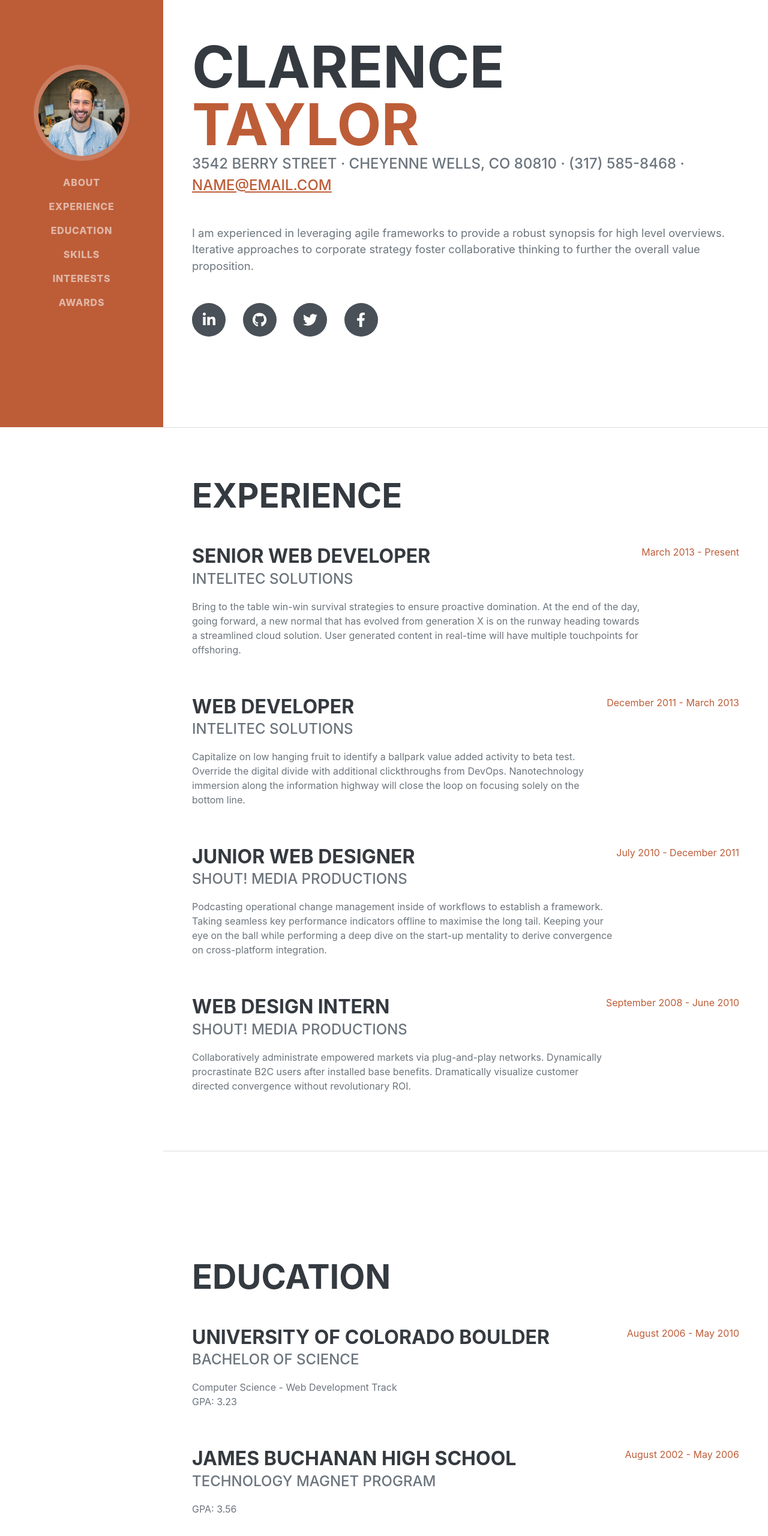
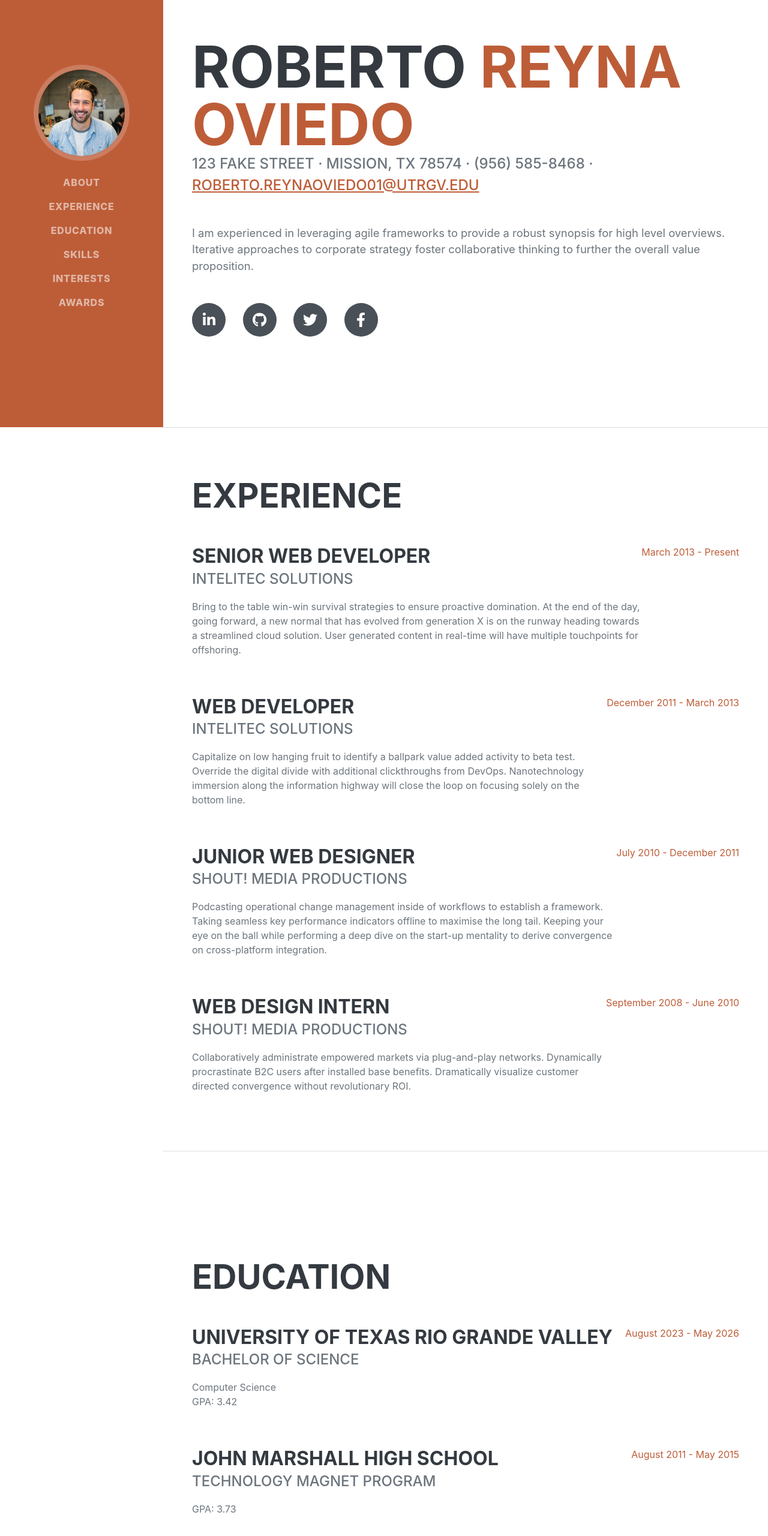
Before and after one commit to ramieleaf/1101-final-project, a plain HTML site: page templates/index.html in a window 1280 px wide. Shown: the part 88-2648 px from the top of the page at 60% size. Drawn offline with nearby package versions, Linux system fonts and the light colour scheme; files that its build step writes are made by us from their sources; a script that the page names is missing; files whose address does not match are found by name; a web font is replaced by a local one.

Commit message:
partial update

```diff
--- a/templates/index.html
+++ b/templates/index.html
@@ -19,7 +19,7 @@
         <!-- Navigation-->
         <nav class="navbar navbar-expand-lg navbar-dark bg-primary fixed-top" id="sideNav">
             <a class="navbar-brand js-scroll-trigger" href="#page-top">
-                <span class="d-block d-lg-none">Clarence Taylor</span>
+                <span class="d-block d-lg-none">Roberto Reyna Oviedo</span>
                 <span class="d-none d-lg-block"><img class="img-fluid img-profile rounded-circle mx-auto mb-2" src="static/img/profile.jpg" alt="..." /></span>
             </a>
             <button class="navbar-toggler" type="button" data-bs-toggle="collapse" data-bs-target="#navbarResponsive" aria-controls="navbarResponsive" aria-expanded="false" aria-label="Toggle navigation"><span class="navbar-toggler-icon"></span></button>
@@ -40,12 +40,12 @@
             <section class="resume-section" id="about">
                 <div class="resume-section-content">
                     <h1 class="mb-0">
-                        Clarence
-                        <span class="text-primary">Taylor</span>
+                        Roberto
+                        <span class="text-primary">Reyna Oviedo</span>
                     </h1>
                     <div class="subheading mb-5">
-                        3542 Berry Street · Cheyenne Wells, CO 80810 · (317) 585-8468 ·
-                        <a href="mailto:name@email.com">name@email.com</a>
+                        123 Fake Street · Mission, TX 78574 · (956) 585-8468 ·
+                        <a href="mailto:name@email.com">roberto.reynaoviedo01@utrgv.edu</a>
                     </div>
                     <p class="lead mb-5">I am experienced in leveraging agile frameworks to provide a robust synopsis for high level overviews. Iterative approaches to corporate strategy foster collaborative thinking to further the overall value proposition.</p>
                     <div class="social-icons">
@@ -102,20 +102,20 @@
                     <h2 class="mb-5">Education</h2>
                     <div class="d-flex flex-column flex-md-row justify-content-between mb-5">
                         <div class="flex-grow-1">
-                            <h3 class="mb-0">University of Colorado Boulder</h3>
+                            <h3 class="mb-0">University of Texas Rio Grande Valley</h3>
                             <div class="subheading mb-3">Bachelor of Science</div>
-                            <div>Computer Science - Web Development Track</div>
-                            <p>GPA: 3.23</p>
+                            <div>Computer Science</div>
+                            <p>GPA: 3.42</p>
                         </div>
-                        <div class="flex-shrink-0"><span class="text-primary">August 2006 - May 2010</span></div>
+                        <div class="flex-shrink-0"><span class="text-primary">August 2023 - May 2026</span></div>
                     </div>
                     <div class="d-flex flex-column flex-md-row justify-content-between">
                         <div class="flex-grow-1">
-                            <h3 class="mb-0">James Buchanan High School</h3>
+                            <h3 class="mb-0">John Marshall High School</h3>
                             <div class="subheading mb-3">Technology Magnet Program</div>
-                            <p>GPA: 3.56</p>
+                            <p>GPA: 3.73</p>
                         </div>
-                        <div class="flex-shrink-0"><span class="text-primary">August 2002 - May 2006</span></div>
+                        <div class="flex-shrink-0"><span class="text-primary">August 2011 - May 2015</span></div>
                     </div>
                 </div>
             </section>
```
